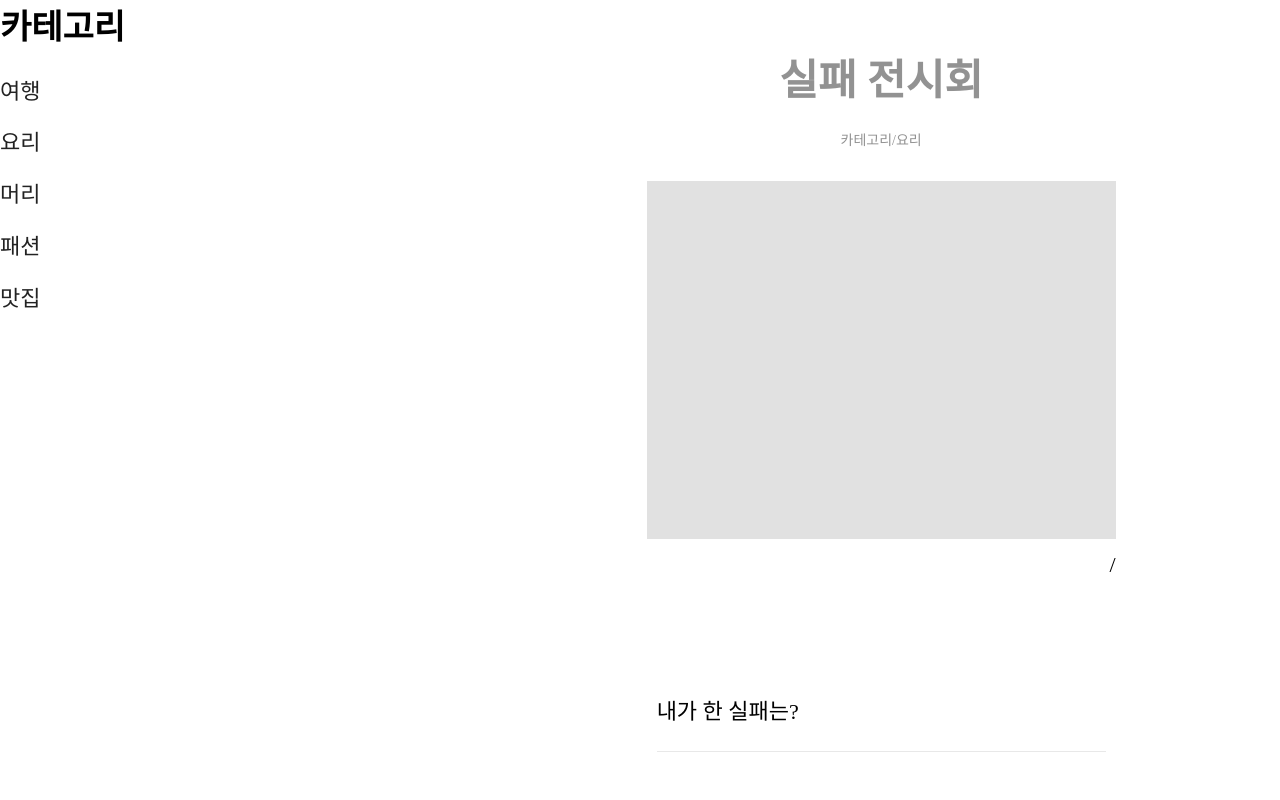
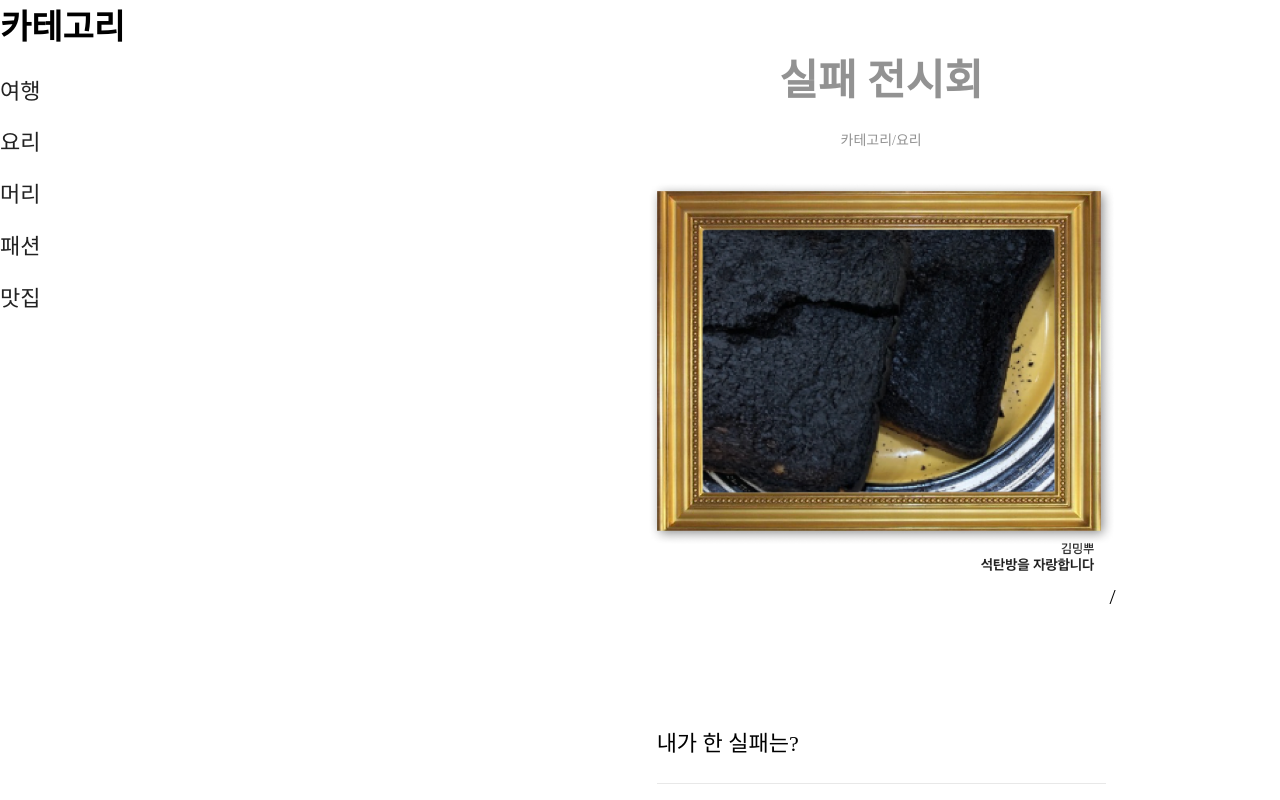
Before and after one commit to 3rd-PARD-WEB-PART/PARDYZ, a React (Create React App) app in the folder pardyz/: page /detail in a window 1280 px wide. Shown: the top 800 px of the page. Built offline with nearby package versions, Linux system fonts and the light colour scheme; no server answers.

Commit message:
fix: git error

```diff
--- a/pardyz/src/Pages/DetailPage.js
+++ b/pardyz/src/Pages/DetailPage.js
@@ -34,7 +34,7 @@ const DetailPage = () => {
         </div>
         <Exhibit>
           <Div>
-            <img src="/box.png" alt="프로필 이미지" />
+            <img src="/image.png" alt="프로필 이미지" />
             <Name>
               <Label>{info && info.title}/{info && info.painter}</Label>
             </Name>
```
Also changed, not shown: pardyz/public/image.png (added).
